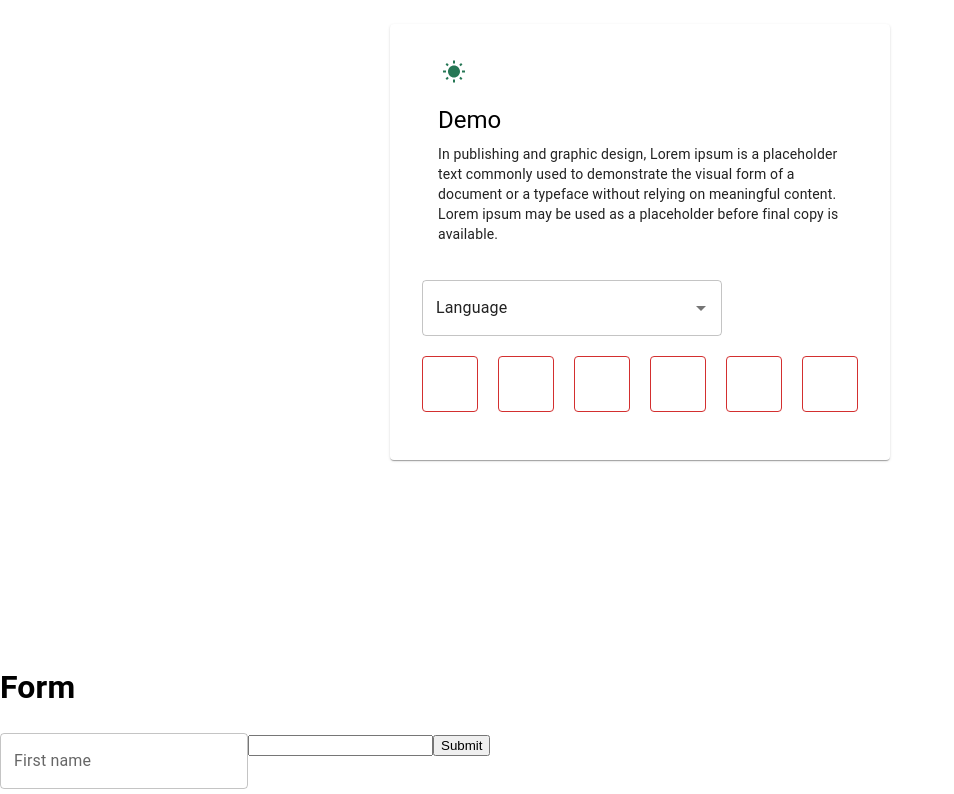
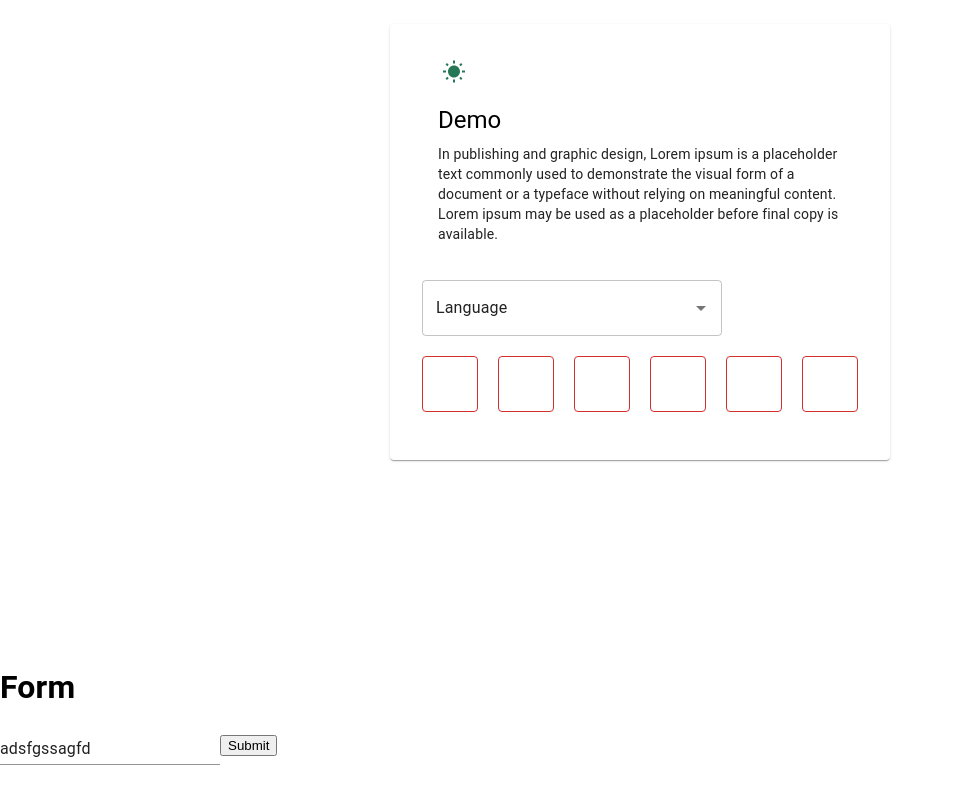
Before and after one commit to avinash2050kumar/mui_theme, a React (Create React App) app: page / in a window 1280 px wide. Shown: the part 158-952 px from the top of the page, without its empty margins (0-954 px from the left). Built offline with nearby package versions, Linux system fonts and the light colour scheme.

Commit message:
feat: some changes

```diff
--- a/src/App.tsx
+++ b/src/App.tsx
@@ -3,8 +3,7 @@ import '@fontsource/poppins'
 import './App.css'
 import { SettingProvider } from './context/settings'
 import { Root } from './screen/root'
-import { Form } from './components/Form/Form'
-import {LoginForm} from './components/Form/LoginForm'
+import { LoginForm } from './screen/Form/LoginForm'
 
 function App() {
 	return (
--- a/src/components/Form/LoginForm.tsx
+++ /dev/null
@@ -1,55 +0,0 @@
-
-import React from 'react'
-import { Formik, Form, Field, ErrorMessage } from 'formik'
-import { TextInput } from '../TextInput/index'
-
-
-export const LoginForm = () => (
-  <div>
-    <h1>Form</h1>
-    <Formik
-      initialValues={{ fname: '', lname: '' }}
-      validate={values => {
-        const errors : any = {}
-        if (!values.fname) {
-          errors.fname = 'First name Required'
-        }
-        if (!values.lname) {
-          errors.lname = 'Last name Required'
-        }
-        return errors
-      }}
-      onSubmit={(values, { setSubmitting }) => {
-        setTimeout(() => {
-          alert(JSON.stringify(values, null, 2))
-          setSubmitting(false)
-        }, 400)
-      }}
-    >
-      {({ isSubmitting }) => (
-        <Form>
-          <Field name="fname" component={TextInput} label="First name"/>
-          <ErrorMessage name="fname" component="div" />
-          <Field name="lname" />
-          <ErrorMessage name="lname" component="div" />
-          <button type="submit" disabled={isSubmitting}>
-            Submit
-          </button>
-        </Form>
-      )}
-    </Formik>
-  </div>
-)
-
-
-const CustomInputComponent = ({
-  field, // { name, value, onChange, onBlur }
-  form: { touched, errors }, // also values, setXXXX, handleXXXX, dirty, isValid, status, etc.
-  ...props
-} : any) => (
-  <div>
-    <input type="text" {...field} {...props} />
-    {touched[field.name] &&
-      errors[field.name] && <div className="error">{errors[field.name]}</div>}
-  </div>
-)
--- a/src/helpers/string.ts
+++ b/src/helpers/string.ts
@@ -1,3 +1,3 @@
 export function split(string: string): string[] {
-  return string.split('')
+	return string.split('')
 }
--- /dev/null
+++ b/src/screen/Form/FormTextInput.tsx
@@ -0,0 +1,36 @@
+import React from 'react'
+import { TextField, Typography } from '@mui/material'
+import type { TextFieldProps } from '@mui/material'
+import { useField } from 'formik'
+
+type FormTextInputProps = {
+	name: string
+} & Omit<TextFieldProps, 'onChange' | 'onBlur'>
+
+const FormTextInput: React.ComponentType<FormTextInputProps> = ({
+	name,
+	...props
+}) => {
+	const [, meta, helpers] = useField(name)
+	const { setValue, setTouched } = helpers
+
+	const error = meta.touched && meta.error
+
+	return (
+		<>
+			<TextField
+				value={meta.value}
+				onBlur={() => setTouched(true)}
+				onChange={e => setValue(e.target.value)}
+				{...props}
+			/>
+			{error && (
+				<Typography mt={2} color={'error'}>
+					{error}
+				</Typography>
+			)}
+		</>
+	)
+}
+
+export { FormTextInput }
--- /dev/null
+++ b/src/screen/Form/LoginForm.tsx
@@ -0,0 +1,43 @@
+import React from 'react'
+import { Formik, Form } from 'formik'
+import { FormTextInput } from './FormTextInput'
+
+export const LoginForm = () => (
+	<div>
+		<h1>Form</h1>
+		<Formik
+			initialValues={{ fname: 'adsfgssagfd', lname: 'asdf', otp: '2342' }}
+			validate={values => {
+				const errors: any = {}
+				if (!values.fname) {
+					errors.fname = 'First name Required'
+				}
+				if (!values.lname) {
+					errors.lname = 'Last name Required'
+				}
+				if (!values.otp) {
+					errors.otp = 'Missing'
+				}
+				return errors
+			}}
+			onSubmit={(values, { setSubmitting }) => {
+				setTimeout(() => {
+					alert(JSON.stringify(values, null, 2))
+					setSubmitting(false)
+				}, 400)
+			}}
+		>
+			{({ isSubmitting,dirty }) => {
+				return (
+					<Form>
+						<FormTextInput name={'fname'} variant={'standard'} />
+
+						<button type="submit" disabled={isSubmitting}>
+							Submit
+						</button>
+					</Form>
+				)
+			}}
+		</Formik>
+	</div>
+)
--- a/tsconfig.json
+++ b/tsconfig.json
@@ -14,7 +14,8 @@
 		"resolveJsonModule": true,
 		"isolatedModules": true,
 		"noEmit": true,
-		"jsx": "react-jsx"
+		"jsx": "react-jsx",
+		"baseUrl": "src"
 	},
 	"include": ["src"]
 }
```
Also changed, not shown: src/components/Form/Form.tsx (deleted, +0 -47 lines), src/components/SubmitButton/Button.tsx (+3 -4 lines), src/components/SubmitButton/index.tsx (+4 -9 lines), src/components/TextInput/index.tsx (+8 -8 lines), src/helpers/array.ts (indentation only).
